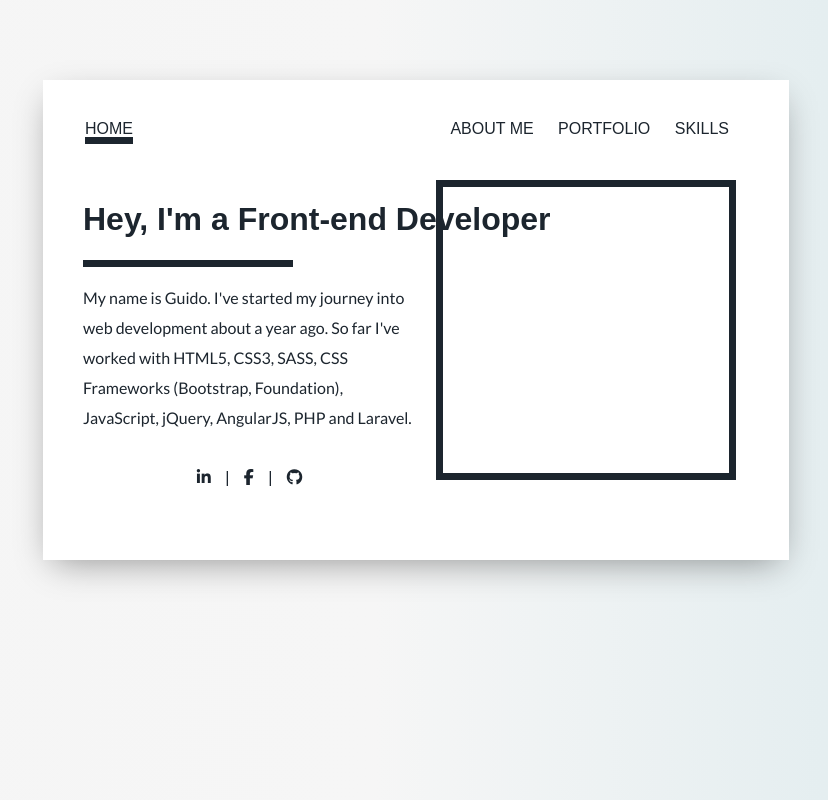
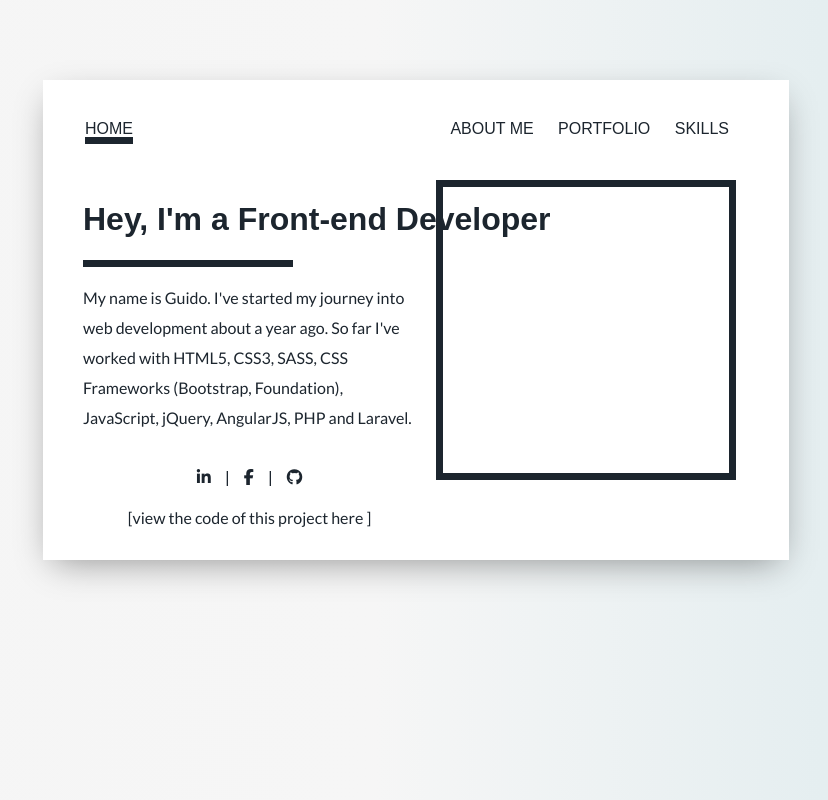
Before and after one commit to guidobakkes/guidobakkes.github.io, a plain HTML site: page index.html in a window 1280 px wide. Shown: the whole page, without its empty margins (227-1055 px from the left). Drawn offline with nearby package versions, Linux system fonts and the light colour scheme.

Commit message:
add link to project files

```diff
--- a/index.html
+++ b/index.html
@@ -71,6 +71,11 @@
                                target="_blank" class="mls force-no-b">
                                 <i class="fa fa-github"></i>
                             </a>
+                        </p>
+                        <p class="paragraph text-center">
+                           [view the code of this project
+                           <a href="https://github.com/guidobakkes/portfolio-card">here</a>
+                           ]
                         </p>
                     </div>
                     <div class="trigger">
```
